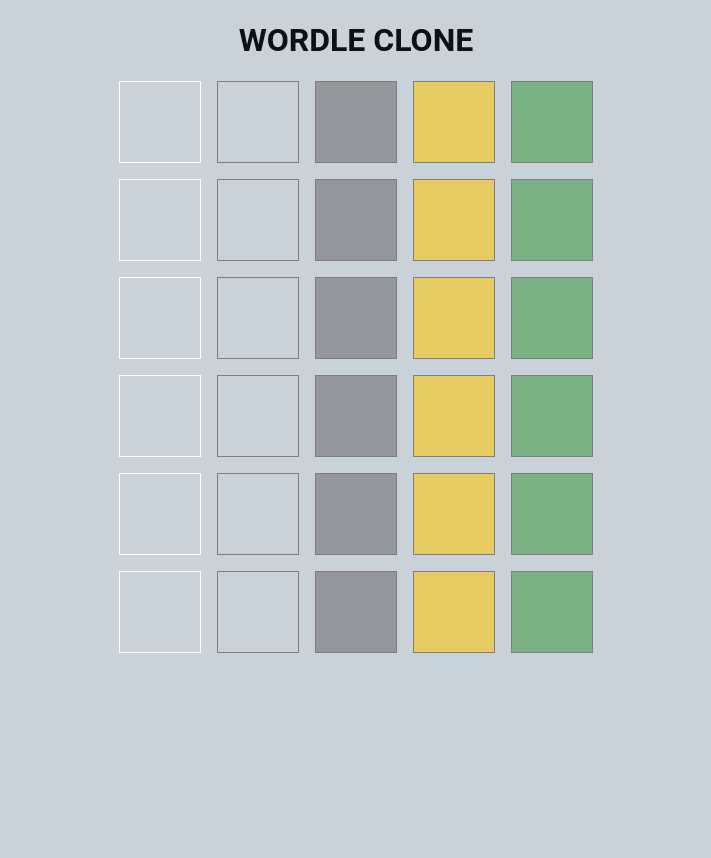
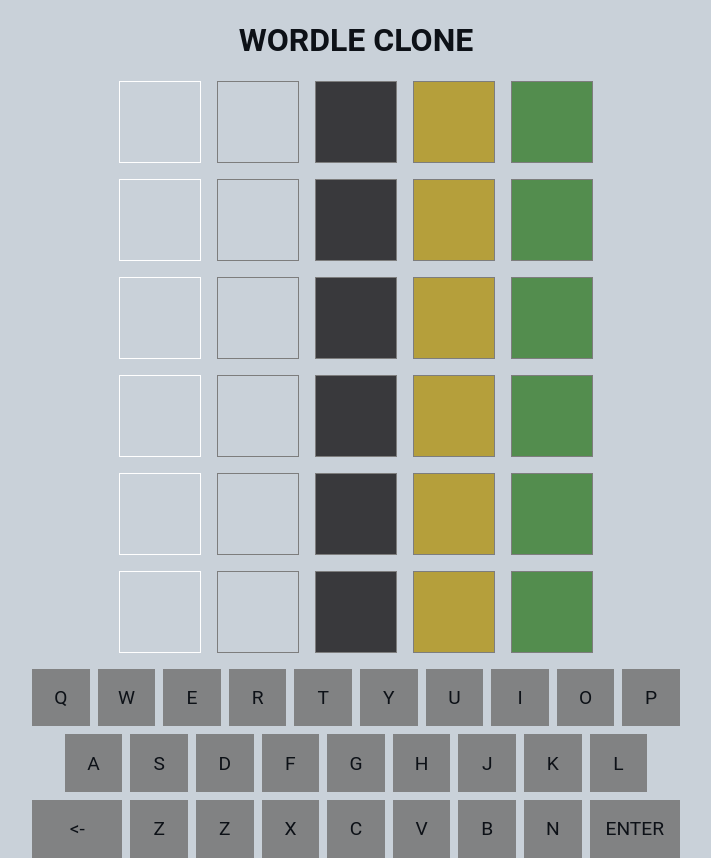
Before and after one commit to guidoarkesteijn/react-wordle, a React (Create React App) app: page / in a window 1280 px wide. Shown: the whole page, without its empty margins (284-995 px from the left). Before the commit the page ends 800 px from the top, so only its background shows below. Built offline with nearby package versions, Linux system fonts and the light colour scheme; a web font is replaced by a local one.

Commit message:
Fixed input and made passing through data better

```diff
--- a/src/App.css
+++ b/src/App.css
@@ -19,7 +19,7 @@ section {
 }
 
 .tile {
-  border: 0.12em solid var(--color-border);
+  border: var(--border-width) solid var(--color-border);
   width: 5em;
   aspect-ratio: 1;
   display: flex;
@@ -28,25 +28,71 @@ section {
 }
 
 .tile.active {
-  border: 0.12em solid hsl(0deg 0% 49%);
+  border: var(--border-width) solid var(--color-border-active);
 }
 
 .tile.location {
-  background-color: #ffc8008a;
-  border: 0.12em solid hsl(0deg 0% 49%);
+  background-color: var(--color-location);
+  border: var(--border-width) solid var(--color-border-active);
 }
 
 .tile.wrong {
-  background-color: #52525273;
-  border: 0.12em solid hsl(0deg 0% 49%);
+  background-color: var(--color-wrong);
+  border: var(--border-width) solid var(--color-border-active);
 }
 
 .tile.correct {
-  border: 0.12em solid hsl(0deg 0% 49%);
-  background-color: #00800063;
+  border: var(--border-width) solid var(--color-border-active);
+  background-color: var(--color-correct);
 }
 
 .letter {
   font-size: 2.5em;
   user-select: none;
 }
+
+.keyboard {
+  display: flex;
+  flex-direction: column;
+  gap: 0.5em;
+  margin: 1em;
+}
+
+.keyboard-row {
+  display:flex;
+  justify-content: center;
+  gap: 0.5em;
+}
+
+.key {
+  cursor: pointer;
+  width: 3em;
+  display:flex;
+  font-size: 1.2em;
+  justify-content: center;
+  align-items: center;
+  aspect-ratio: 1;
+  background-color: var(--color-key);
+  user-select: none;
+}
+
+.key-big {
+  flex: 1.25;
+  aspect-ratio: 2 / 1;
+}
+
+.key.location {
+  background-color: var(--color-location);
+}
+
+.key.wrong {
+  background-color: var(--color-wrong);
+}
+
+.key.correct {
+  background-color: var(--color-correct);
+}
+
+.key:hover {
+  background-color: var(--color-key-hover);
+}
--- a/src/App.tsx
+++ b/src/App.tsx
@@ -32,6 +32,10 @@ export class BoardData {
   index : number = 0;
   update : ((guess : GuessData) => void) | null = null;
 
+  get current() : GuessData {
+    return  this.guesses[this.index];
+  }
+
   constructor(tries : number, guesses? : GuessData[]) {
     if(guesses !== undefined) {
       this.guesses = guesses;
@@ -43,27 +47,29 @@ export class BoardData {
   }
 
   public keyPressed(key : string) {
-    let current : GuessData = this.getGuess();
-    if(current.word.length < 5)
+    if(this.current.word.length < 5)
     {
-      current.word += key;
-      let newGuess = new GuessData(current.index, current.word);
+      this.current.word += key;
+      let newGuess = new GuessData(this.current.index, this.current.word);
       this.trySend(newGuess);
     }
   }
 
   public backspacePressed() {
-    console.log(typeof(this));
-    let current : GuessData = this.getGuess();
-    if(current.word.length > 0)
+    if(this.current.word.length > 0)
     {
-        let newWord = current.word.substring(0, current.word.length - 1);
-        let guess : GuessData = new GuessData(current.index, newWord);
+        let newWord = this.current.word.substring(0, this.current.word.length - 1);
+        let guess : GuessData = new GuessData(this.current.index, newWord);
         this.trySend(guess);
     }
   }
 
   public submit() {
+    if(this.current.word.length < 5)
+    {
+      console.log("Too short");
+      return;
+    }
     console.log("Submit");
   }
 
@@ -107,7 +113,7 @@ function App() {
     <div className="container">
       <Header />
       <Board board={board}/>
-      <Keyboard keyPressed={keyPressed} backspacePressed={backspacePressed} submit={submit} />
+      <Keyboard keyPressed={keyPressed} backspacePressed={backspacePressed} submitPressed={submit} />
     </div>
   );
 }
--- a/src/components/Key.tsx
+++ b/src/components/Key.tsx
@@ -1,8 +1,42 @@
+import { throws } from "assert";
 import React from "react";
 
-class Key extends React.Component {
-    render(): React.ReactNode {
-        return <div></div>
+interface IProps {
+    letter : string;
+    keyPressed? : (key : string) => void;
+    backspacePressed? : () => void;
+    submitPressed? : () => void;
+}
+
+class Key extends React.Component<IProps> {
+    constructor(props : IProps) {
+        super(props);
+        this.onHandleKeyDown = this.onHandleKeyDown.bind(this);
+    }
+
+    onHandleKeyDown() {
+        if(this.props.keyPressed !== undefined)
+        {
+            this.props.keyPressed(this.props.letter)
+        }
+        else if(this.props.submitPressed !== undefined)
+        {
+            this.props.submitPressed();
+        }
+        else if(this.props.backspacePressed !== undefined)
+        {
+            this.props.backspacePressed();
+        }
+    }
+
+    render() {
+        let className = "key";
+        if(this.props.backspacePressed !== undefined || this.props.submitPressed !== undefined)
+        {
+            className += " key-big";
+        }
+
+        return <div className={className} onClick={this.onHandleKeyDown}>{this.props.letter}</div>
     }
 }
 
--- a/src/components/Keyboard.tsx
+++ b/src/components/Keyboard.tsx
@@ -4,7 +4,7 @@ import Key from "./Key";
 interface IProps{
     keyPressed : (key : string) => void;
     backspacePressed : () => void;
-    submit : () => void;
+    submitPressed : () => void;
 }
 
 class Keyboard extends React.Component<IProps> {
@@ -23,7 +23,7 @@ class Keyboard extends React.Component<IProps> {
         }
         else if(event.key === 'Enter')
         {
-            this.props.submit();
+            this.props.submitPressed();
         }
         else if(event.key.match(/[a-z]/) && event.key.length == 1)
         {
@@ -31,8 +31,43 @@ class Keyboard extends React.Component<IProps> {
         }
     };
 
-    render(): React.ReactNode {
-        return <Key />
+    render() {
+        return <div className="keyboard">
+            <div className="keyboard-row">
+                <Key letter="Q" keyPressed={this.props.keyPressed}/>
+                <Key letter="W" keyPressed={this.props.keyPressed}/>
+                <Key letter="E" keyPressed={this.props.keyPressed}/>
+                <Key letter="R" keyPressed={this.props.keyPressed}/>
+                <Key letter="T" keyPressed={this.props.keyPressed}/>
+                <Key letter="Y" keyPressed={this.props.keyPressed}/>
+                <Key letter="U" keyPressed={this.props.keyPressed}/>
+                <Key letter="I" keyPressed={this.props.keyPressed}/>
+                <Key letter="O" keyPressed={this.props.keyPressed}/>
+                <Key letter="P" keyPressed={this.props.keyPressed}/>
+            </div>
+            <div className="keyboard-row">
+                <Key letter="A" keyPressed={this.props.keyPressed}/>
+                <Key letter="S" keyPressed={this.props.keyPressed}/>
+                <Key letter="D" keyPressed={this.props.keyPressed}/>
+                <Key letter="F" keyPressed={this.props.keyPressed}/>
+                <Key letter="G" keyPressed={this.props.keyPressed}/>
+                <Key letter="H" keyPressed={this.props.keyPressed}/>
+                <Key letter="J" keyPressed={this.props.keyPressed}/>
+                <Key letter="K" keyPressed={this.props.keyPressed}/>
+                <Key letter="L" keyPressed={this.props.keyPressed}/>
+            </div>
+            <div className="keyboard-row">
+                <Key letter="<-" backspacePressed={this.props.backspacePressed}/>
+                <Key letter="Z" keyPressed={this.props.keyPressed}/>
+                <Key letter="Z" keyPressed={this.props.keyPressed}/>
+                <Key letter="X" keyPressed={this.props.keyPressed}/>
+                <Key letter="C" keyPressed={this.props.keyPressed}/>
+                <Key letter="V" keyPressed={this.props.keyPressed}/>
+                <Key letter="B" keyPressed={this.props.keyPressed}/>
+                <Key letter="N" keyPressed={this.props.keyPressed}/>
+                <Key letter="Enter" submitPressed={this.props.submitPressed}/>
+            </div>
+        </div>
     }
 }
 
--- a/src/index.css
+++ b/src/index.css
@@ -5,9 +5,14 @@
   --body-bg: hsl(210, 17%, 82%);
   --body-color: hsl(216, 28%, 7%);
   --color-border: hsl(0, 0%, 100%);
-  --color-correct: hsl(123, 68%, 55%);
-  --color-contains: rgba(230,205,23,1);
-  --color-wrong: rgba(80,80,80,1);
+  --color-correct: hsl(115, 29%, 43%);
+  --color-location: hsl(49, 51%, 47%);
+  --color-wrong: hsl(240, 2%, 23%);
+  --color-border-active: hsl(0deg 0% 49%);
+  --color-key: hsl(200, 1%, 51%);
+  --color-key-hover: hsl(180, 0%, 40%);
+
+  --border-width: 0.12em;
 }
 
 /* Dark mode */
```
